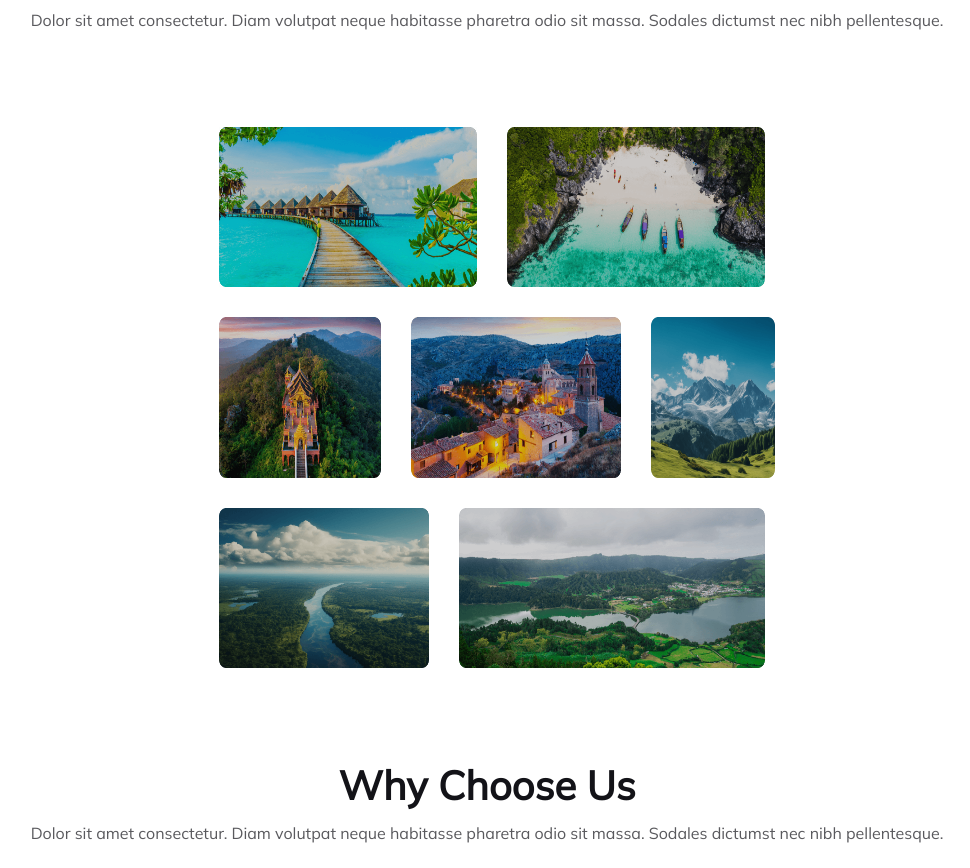
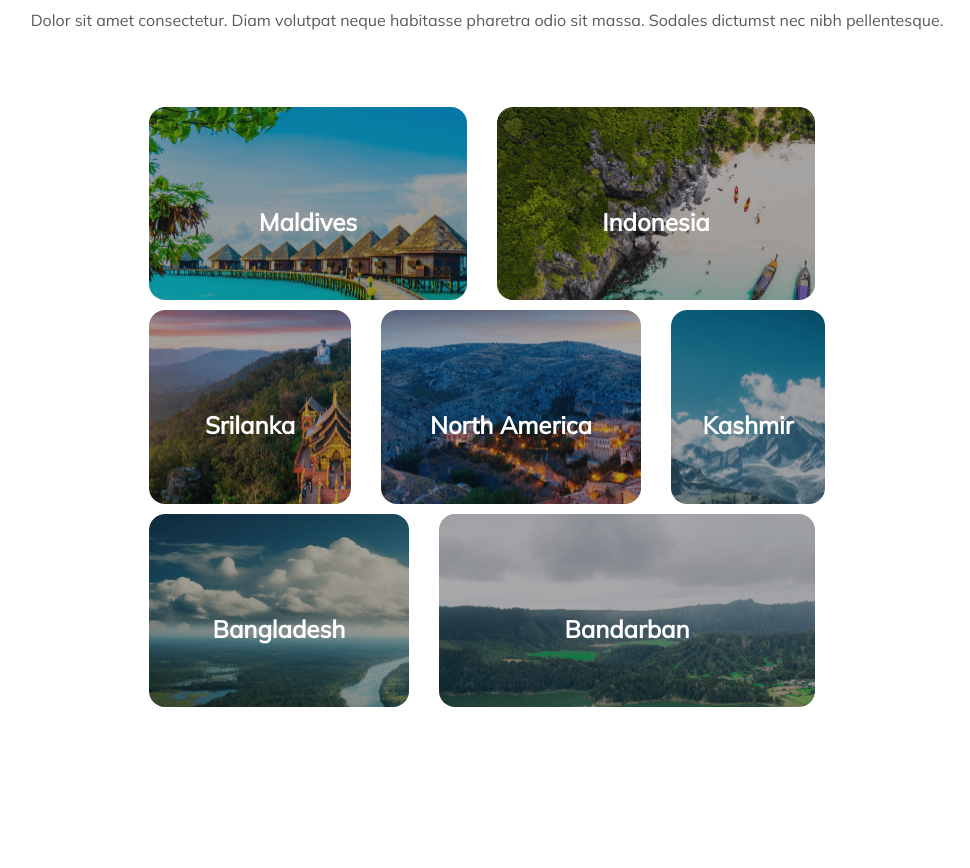
Before and after one commit to GolamMuntakim/b9-a2, a plain HTML site: page index.html in a window 1280 px wide. Shown: the part 1456-2324 px from the top of the page, without its empty margins (153-1123 px from the left). Drawn offline with Linux system fonts and the light colour scheme.

Commit message:
destination section added

```diff
--- a/index.html
+++ b/index.html
@@ -80,29 +80,33 @@
         <section class="grid-galary">
             <div class="image-container">
             <div class="item-one">
-                <img src="Images/Rectangle 5.png" alt="">
+              <h1>Maldives</h1>
             </div>
             <div class="item-two">
-                <img src="Images/Rectangle 8.png" alt="">
+                <h1>Indonesia</h1>
             </div>
             <div class="item-three">
-                <img src="Images/Rectangle 6.png" alt="">
+                <h1>Srilanka</h1>
             </div>
 
             <div class="item-four">
-                <img src="Images/Rectangle 7.png" alt="">
+                <h1>North America</h1>
             </div>
             <div class="item-five">
-                <img src="Images/Rectangle 9.png" alt="">
+                <h1>Kashmir</h1>
             </div>
             <div class="item-six">
-                <img src="Images/Rectangle 11.png" alt="">
+                <h1>Bangladesh</h1>
             </div>
             <div class="item-seven">
-                <img src="Images/Rectangle 10.png" alt="">
+                    <h1>Bandarban</h1>
             </div>
             </div>
         </section>
+        <br>
+        <br>
+        <br>
+        <br>
         <br>
         <br>
         <br>
--- a/style.css
+++ b/style.css
@@ -1,7 +1,7 @@
 @import url('https://fonts.googleapis.com/css2?family=Mulish&display=swap');
 
 * {
-    margin:10px;
+    margin: 10px;
     box-sizing: border-box;
 }
 
@@ -10,10 +10,11 @@ body {
 }
 
 /* nav section start */
-.head-img img{
+.head-img img {
     height: 10px;
     vertical-align: middle;
 }
+
 .nav-container {
     display: flex;
     justify-content: space-between;
@@ -32,6 +33,7 @@ body {
     font-weight: 800;
     line-height: normal;
 }
+
 .nav-section,
 ul,
 li {
@@ -145,6 +147,7 @@ button {
     border: none;
     width: 150px
 }
+
 /* explore end */
 
 .read {
@@ -211,42 +214,109 @@ button {
 }
 
 .image-container {
-    width: 48%;
+    width: 58%;
     display: grid;
+    font-family: Mulish;
+    text-align: center;
+    justify-content: center;
+    align-items: center;
+    color: white;
     grid-template-columns: repeat(12, 1fr);
-    grid-template-rows: repeat(3, 1fr);
+    grid-template-rows: repeat(6, 1fr);
     gap: 10px;
     margin: 0 auto;
+    height: 600px;
 
 }
 
 .item-one {
+    height: 100%;
+    background-size: cover;
     grid-column: 1/span 6;
+    grid-row: 1/span 2;
+    border-radius: 16px;
+    background: linear-gradient(0deg, rgba(19, 19, 24, 0.20) 0%, rgba(19, 19, 24, 0.20) 100%), url(./Images/Rectangle\ 5.png), lightgray 50% / cover no-repeat;
+
 }
 
+.item-one h1{
+    position: relative;
+    top: 90px;
+}
+.item-two h1{
+    position: relative;
+    top: 90px;
+}
+.item-three h1{
+    position: relative;
+    top: 90px;
+}
+.item-four h1{
+    position: relative;
+    top: 90px;
+}
+.item-five h1{
+    position: relative;
+    top: 90px;
+}
+.item-six h1{
+    position: relative;
+    top: 90px;
+}
+.item-seven h1{
+    position: relative;
+    top: 90px;
+}
 .item-two {
+    height: 100%;
+    border-radius: 16px;
+    background: linear-gradient(0deg, rgba(19, 19, 24, 0.20) 0%, rgba(19, 19, 24, 0.20) 100%), url(./Images/Rectangle\ 8.png), lightgray 50% / cover no-repeat;
     grid-column: 7/span 6;
+    grid-row: 1/ span 2;
 }
 
 .item-three {
+    height: 100%;
     grid-column: 1/span 4;
+    grid-row: 3/ span 2;
+    border-radius: 16px;
+    background: linear-gradient(0deg, rgba(19, 19, 24, 0.20) 0%, rgba(19, 19, 24, 0.20) 100%), url(./Images/Rectangle\ 6.png), lightgray 50% / cover no-repeat;
 }
 
 .item-four {
+    height: 100%;
+    border-radius: 16px;
+    background: linear-gradient(0deg, rgba(19, 19, 24, 0.20) 0%, rgba(19, 19, 24, 0.20) 100%), url(./Images/Rectangle\ 7.png), lightgray 50% / cover no-repeat;
     grid-column: 5/span 5;
+    grid-row: 3/span 2;
 }
 
 .item-five {
+    height: 100%;
+    border-radius: 16px;
+    background: linear-gradient(0deg, rgba(19, 19, 24, 0.20) 0%, rgba(19, 19, 24, 0.20) 100%), url(./Images/Rectangle\ 9.png), lightgray 50% / cover no-repeat;
     grid-column: 10/span 4;
+    grid-row:3/span 2;
 }
 
 .item-six {
+    height: 100%;
+    border-radius: 16px;
+    background: linear-gradient(0deg, rgba(19, 19, 24, 0.20) 0%, rgba(19, 19, 24, 0.20) 100%), url(./Images/Rectangle\ 11.png), lightgray 50% / cover no-repeat;
     grid-column: 1/span 5;
+    grid-row: 5/span 2;
 }
 
 .item-seven {
+    height: 100%;
+    border-radius: 16px;
+    background: linear-gradient(0deg, rgba(19, 19, 24, 0.20) 0%, rgba(19, 19, 24, 0.20) 100%), url(./Images/Rectangle\ 10.png), lightgray 50% / cover no-repeat;
     grid-column: 6/span 7;
+    grid-row: 5/span 2;
 }
+
+
+
 
 /* info section start */
 .info-head {
@@ -258,6 +328,7 @@ button {
     font-weight: 800;
     line-height: normal;
 }
+
 
 .info-pera {
     color: rgba(19, 19, 24, 0.70);
@@ -452,7 +523,7 @@ footer {
     align-items: center;
 }
 
-.h{
+.h {
     color: #131318;
     font-family: Mulish;
     font-size: 32px;
@@ -461,7 +532,7 @@ footer {
     line-height: normal;
 }
 
-.t{
+.t {
     color: #FF5400;
     font-family: Mulish;
     font-size: 32px;
@@ -498,15 +569,12 @@ h5 {
 /* resposive style */
 @media screen and (max-width:600px) {
     * {
-        margin:0;
+        margin: 0;
         padding: 0;
         box-sizing: border-box;
-        /* border: 1px solid black; */
-        /* width: 100%; */
-
     }
 
-    .nav-container{
+    .nav-container {
         display: flex;
         flex-direction: column;
         align-items: center;
@@ -565,16 +633,19 @@ h5 {
         padding: 15px;
         margin: 0 15px;
     }
-    .explore-input .text{
+
+    .explore-input .text {
         width: 170px;
         height: 40px;
         padding: 0;
     }
-    .explore-input .select{
+
+    .explore-input .select {
         width: 170px;
         height: 40px;
     }
-    .explore-input .btn{
+
+    .explore-input .btn {
         width: 170px;
     }
 
@@ -601,7 +672,8 @@ h5 {
         flex-direction: column;
         flex-wrap: wrap;
     }
-    .read p{
+
+    .read p {
         width: 380px;
     }
 
@@ -611,9 +683,9 @@ h5 {
     }
 
     .un,
-    li{
-        display:inline;
-        list-style:;
+    li {
+        display: inline;
+        list-style: ;
         list-style-type: circle;
         margin: 0 2px;
     }
@@ -628,34 +700,36 @@ h5 {
 
     .image-container {
         grid-template-columns: 1fr;
+        grid-template-rows: repeat(7,1fr);
+        height: 1300px;
     }
-
     .item-one {
-        grid-column: 1/span 1;
+        grid-column:1/span 1;
+        grid-row: 1/span 1;
     }
-
-    .item-two {
-        grid-column: 1/span 1;
+    .item-two{
+        grid-column:1/span 1;
+        grid-row: 2/span 1;
     }
-
     .item-three {
-        grid-column: 1/span 1;
+        grid-column:1/span 1;
+        grid-row: 3/span 1;
     }
-
     .item-four {
-        grid-column: 1/span 1;
+        grid-column:1/span 1;
+        grid-row: 4/span 1;
     }
-
     .item-five {
-        grid-column: 1/span 1;
+        grid-column:1/span 1;
+        grid-row: 5/span 1;
     }
-
     .item-six {
-        grid-column: 1/span 1;
+        grid-column:1/span 1;
+        grid-row: 6/span 1;
     }
-
     .item-seven {
-        grid-column: 1/span 1;
+        grid-column:1/span 1;
+        grid-row:7/span 1;
     }
 
     .icon-container {
@@ -741,7 +815,8 @@ h5 {
         font-weight: 800;
         line-height: normal;
     }
-    footer{
+
+    footer {
         margin-top: 10px;
         padding: 10px;
     }
```
